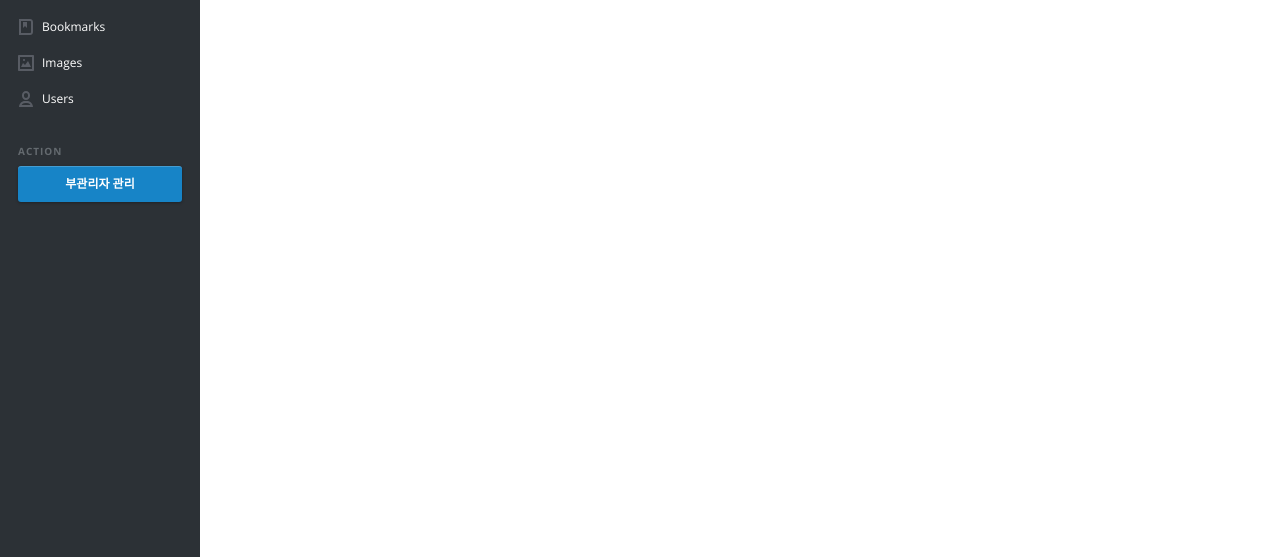
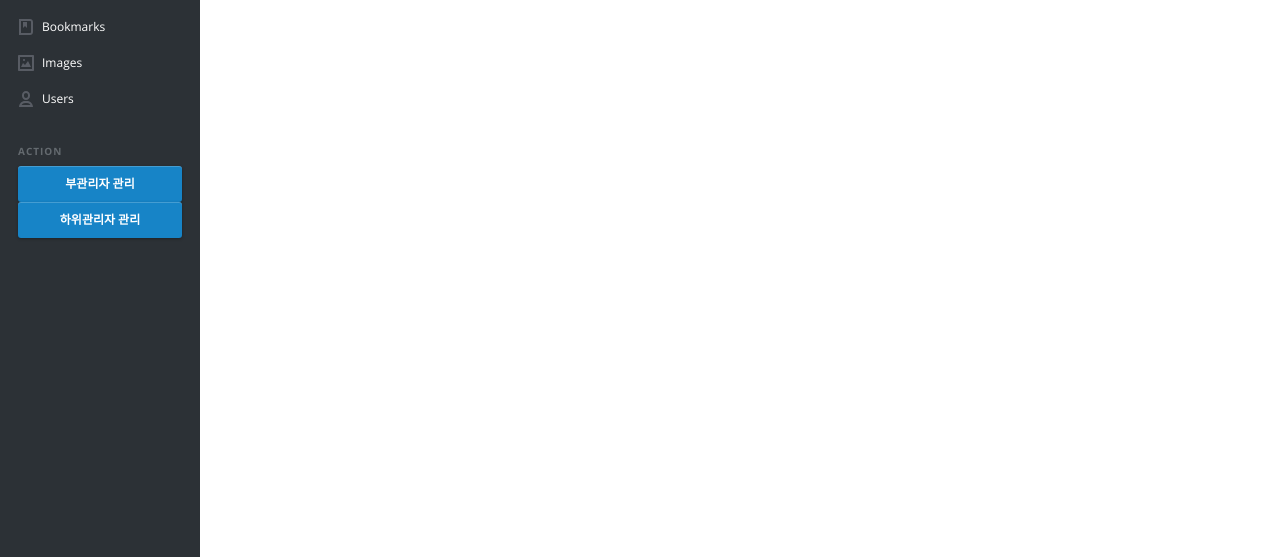
Before and after one commit to gifts24/gifts24.github.io, a plain HTML site: page index.html in a window 1280 px wide. Shown: the part 243-800 px from the top of the page. Drawn offline with nearby package versions, Linux system fonts and the light colour scheme.

Commit message:
Update index.html

```diff
--- a/index.html
+++ b/index.html
@@ -104,6 +104,7 @@
 			<ul>
 				<li class="cd-label">Action</li>
 				<li class="action-btn"><a href="#0">부관리자 관리</a></li>
+				<li class="action-btn"><a href="#0">하위관리자 관리</a></li>
 			</ul>
 		</nav>
 
```
